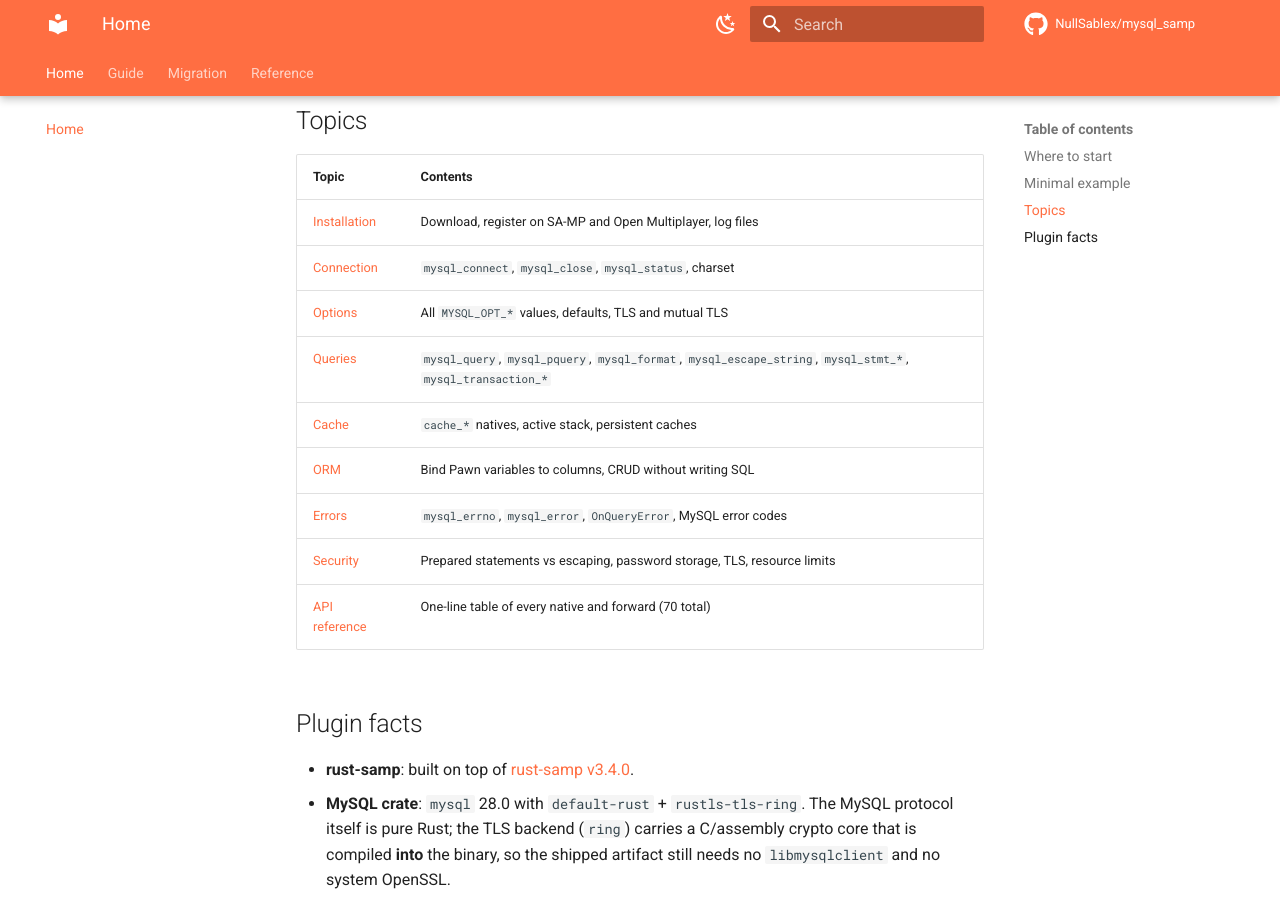
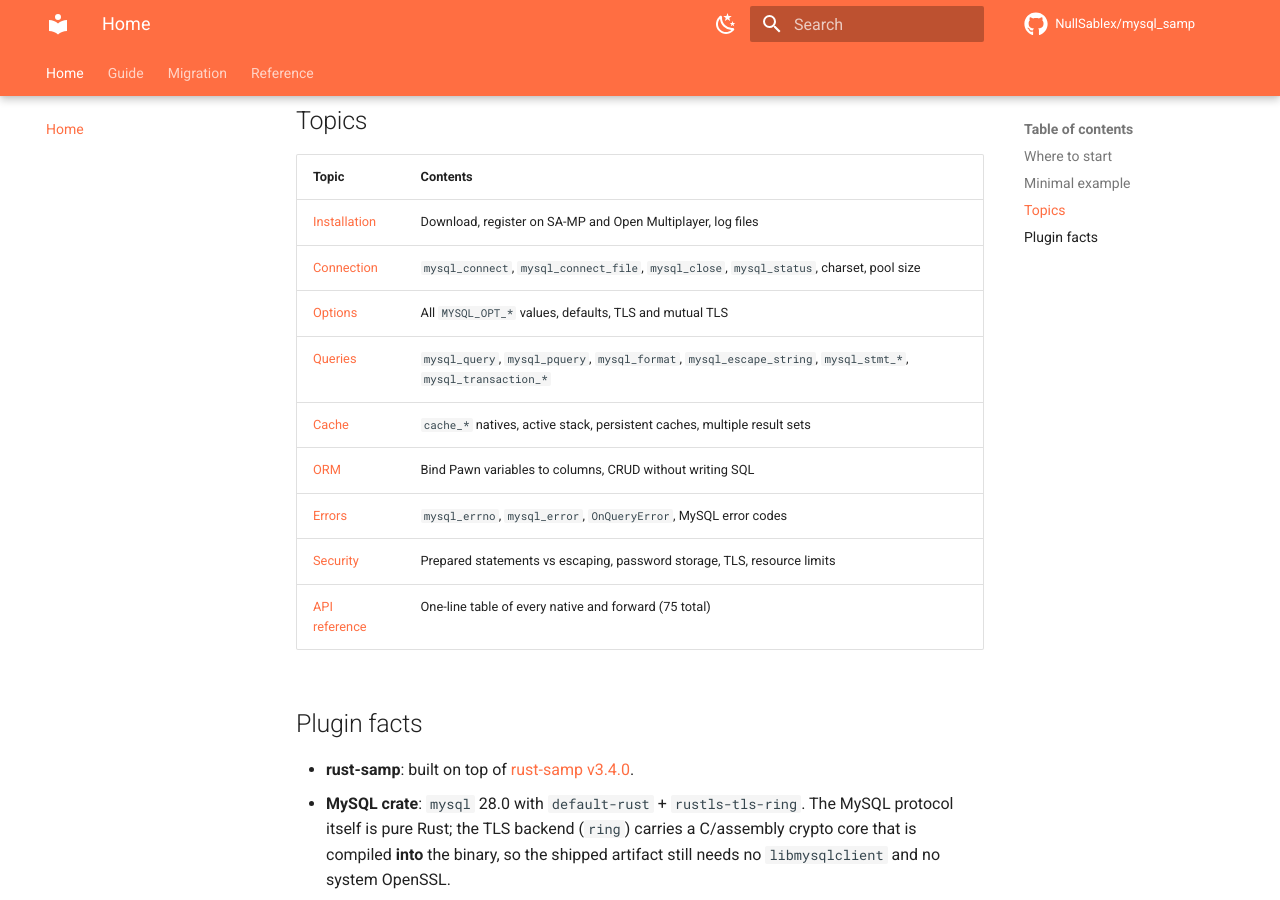
Before and after one commit to NullSablex/mysql_samp, an MkDocs documentation site: the page built from docs/index.md, in a window 1280 px wide and 900 px high, scrolled down 1664 px. Built offline with MkDocs 1.6.1 and Material for MkDocs 9.7.7, drawn with Linux system fonts in a browser that asks for light colours; comment, search, counter and statistics services are not loaded.

Commit message:
docs: corrige contagem de natives e documenta o custo do Argon2 medido
- docs/index.md: dizia "70 total" na tabela de referencia (sao 75), e as
  linhas de Connection e Cache nao citavam mysql_connect_file, pool size e
  multi-result. Sincronizado.

- security.md: a secao de senha afirmava que o Argon2 roda fora do server
  thread sem mostrar evidencia. Adiciona o numero medido ao vivo — rajada de
  200 hashes em 4,6 s de relogio com o maior intervalo entre ticks de 5 ms
  ficando em 9 ms, igual ao ocioso.

```diff
--- a/docs/index.md
+++ b/docs/index.md
@@ -72,14 +72,14 @@
 | Topic | Contents |
 |---|---|
 | [Installation](installation.md) | Download, register on SA-MP and Open Multiplayer, log files |
-| [Connection](connection.md) | `mysql_connect`, `mysql_close`, `mysql_status`, charset |
+| [Connection](connection.md) | `mysql_connect`, `mysql_connect_file`, `mysql_close`, `mysql_status`, charset, pool size |
 | [Options](options.md) | All `MYSQL_OPT_*` values, defaults, TLS and mutual TLS |
 | [Queries](queries.md) | `mysql_query`, `mysql_pquery`, `mysql_format`, `mysql_escape_string`, `mysql_stmt_*`, `mysql_transaction_*` |
-| [Cache](cache.md) | `cache_*` natives, active stack, persistent caches |
+| [Cache](cache.md) | `cache_*` natives, active stack, persistent caches, multiple result sets |
 | [ORM](orm.md) | Bind Pawn variables to columns, CRUD without writing SQL |
 | [Errors](errors.md) | `mysql_errno`, `mysql_error`, `OnQueryError`, MySQL error codes |
 | [Security](security.md) | Prepared statements vs escaping, password storage, TLS, resource limits |
-| [API reference](api-reference.md) | One-line table of every native and forward (70 total) |
+| [API reference](api-reference.md) | One-line table of every native and forward (75 total) |
 
 ## Plugin facts
 
```
Also changed, not shown: docs/security.md (+1 -0 lines).
